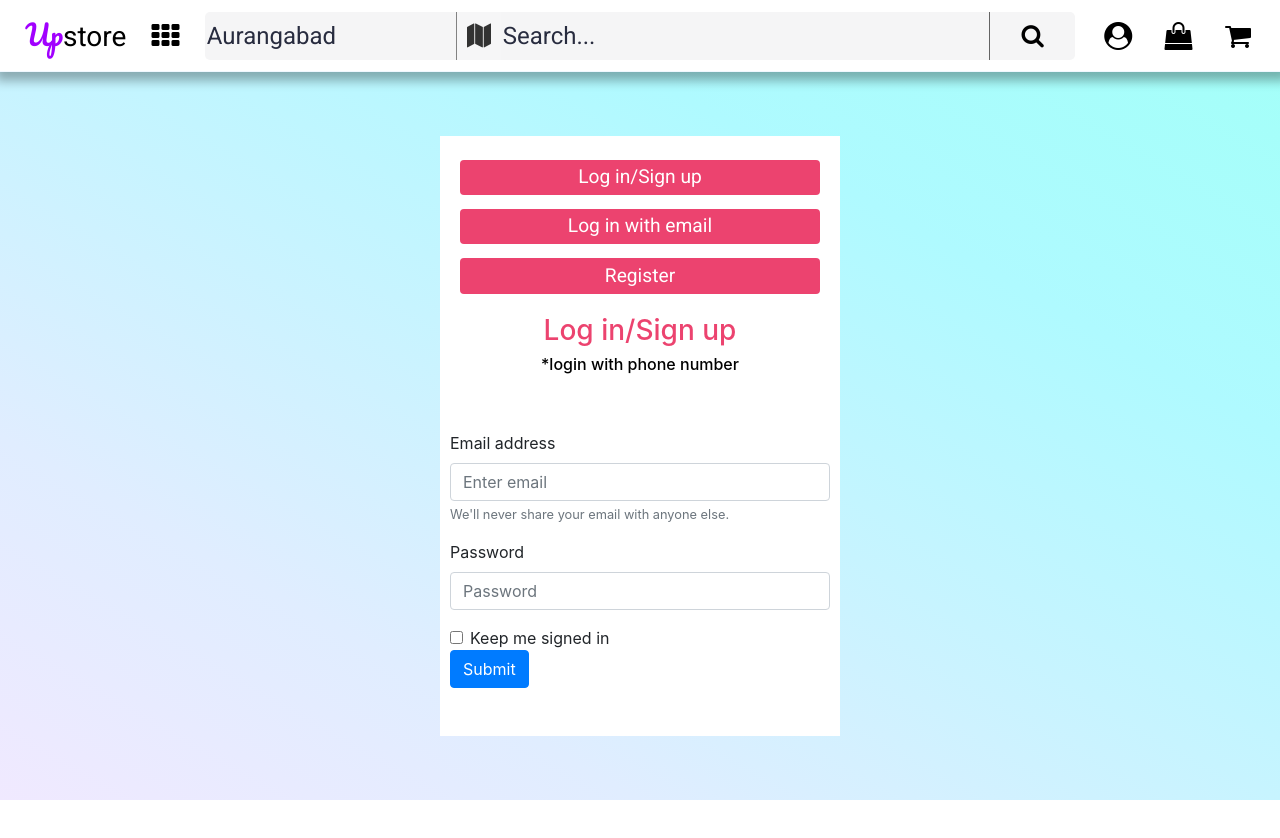
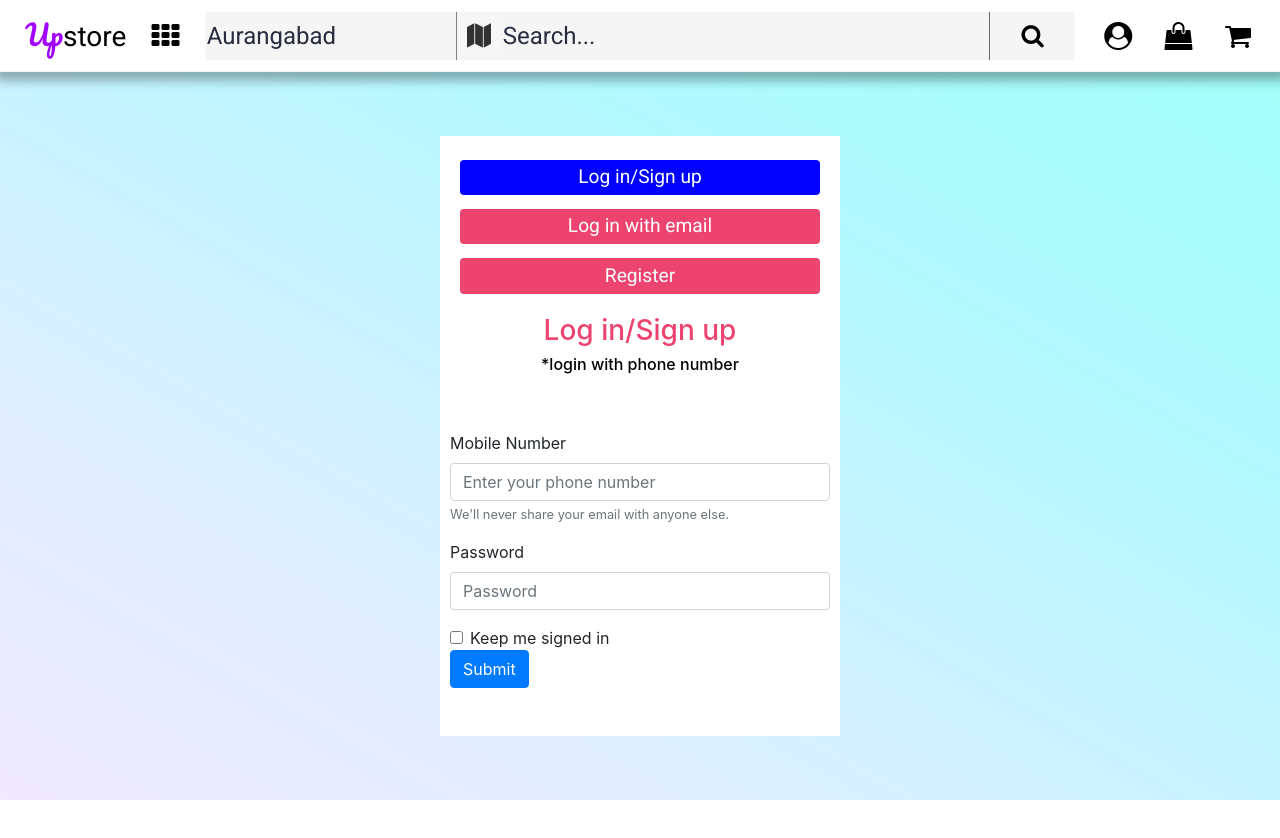
Before and after one commit to harshit151001/Upstore.in, a React (Create React App) app: page /loginsignup in a window 1280 px wide. Shown: the top 838 px of the page. Built offline with nearby package versions, Linux system fonts and the light colour scheme.

Commit message:
somethings changed

```diff
--- a/src/Components/Users/Loginsignupform.js
+++ b/src/Components/Users/Loginsignupform.js
@@ -54,18 +54,23 @@ const Button = styled.button`
   border-radius: 4px;
 `;
 const Formbox = styled.div`
-width: 95%;
-margin: auto;
-align-items: center;
+  width: 95%;
+  margin: auto;
+  align-items: center;
 `;
 
 const Loginsignupform = () => {
-  const methods = [{type:"Log in/Sign up",information: "*login with phone number" }, {type:'Log in with email', information: ""},{type:'Register', information: ""}];
+  const methods = [
+    { type: 'Log in/Sign up', information: '*login with phone number' },
+    { type: 'Log in with email', information: '' },
+    { type: 'Register', information: '' },
+  ];
   const [form, setForm] = useState(0);
 
   const clickHandler = (idx) => {
     setForm(idx);
   };
+  const active = (idx, form) => (idx === form ? { background: 'blue' } : {});
 
   return (
     <Wrapper>
@@ -73,6 +78,7 @@ const Loginsignupform = () => {
         <Buttonbox>
           {methods.map((item, index) => (
             <Button
+              style={active(index, form)}
               onClick={() => {
                 clickHandler(index);
               }}
@@ -82,8 +88,12 @@ const Loginsignupform = () => {
             </Button>
           ))}
         </Buttonbox>
-        <h3 style={{textAlign: 'center',color: '#ec436f'}}>{methods[form].type}</h3>
-        <h6 style={{textAlign: 'center', color: 'black'}}>{methods[form].information}</h6>
+        <h3 style={{ textAlign: 'center', color: '#ec436f' }}>
+          {methods[form].type}
+        </h3>
+        <h6 style={{ textAlign: 'center', color: 'black' }}>
+          {methods[form].information}
+        </h6>
         <Formbox>
           {form === 0 ? (
             <Loginwithphone />
--- a/src/Components/Users/Loginwithphone.js
+++ b/src/Components/Users/Loginwithphone.js
@@ -2,20 +2,20 @@ import React from 'react';
 
 const Loginwithphone = () => {
   return <><form>
-  <div class="form-group">
-    <label for="exampleInputEmail1">Email address</label>
-    <input type="email" class="form-control" id="exampleInputEmail1" aria-describedby="emailHelp" placeholder="Enter email"/>
-    <small id="emailHelp" class="form-text text-muted">We'll never share your email with anyone else.</small>
+  <div className="form-group">
+    <label htmlFor="exampleInputNumber">Mobile Number</label>
+    <input type="phone" className="form-control" id="exampleInputEmail1" aria-describedby="eHelp" placeholder="Enter your phone number"/>
+    <small id="emailHelp" className="form-text text-muted">We'll never share your email with anyone else.</small>
   </div>
-  <div class="form-group">
-    <label for="exampleInputPassword1">Password</label>
-    <input type="password" class="form-control" id="exampleInputPassword1" placeholder="Password"/>
+  <div className="form-group">
+    <label htmlFor="exampleInputPassword1">Password</label>
+    <input type="password" className="form-control" id="exampleInputPassword1" placeholder="Password"/>
   </div>
-  <div class="form-check">
-    <input type="checkbox" class="form-check-input" id="exampleCheck1"/>
-    <label class="form-check-label" for="exampleCheck1">Keep me signed in</label>
+  <div className="form-check">
+    <input type="checkbox" className="form-check-input" id="exampleCheck1"/>
+    <label className="form-check-label" for="exampleCheck1">Keep me signed in</label>
   </div>
-  <button type="submit" class="btn btn-primary">Submit</button>
+  <button type="submit" className="btn btn-primary">Submit</button>
 </form></>;
 };
 
--- a/src/index.js
+++ b/src/index.js
@@ -1,8 +1,7 @@
 import React from 'react';
 import ReactDOM from 'react-dom';
-//import './index.css';
 import App from './App';
-import * as serviceWorker from './serviceWorker';
+
 
 ReactDOM.render(
   <React.StrictMode>
@@ -10,8 +9,3 @@ ReactDOM.render(
   </React.StrictMode>,
   document.getElementById('root')
 );
-
-// If you want your app to work offline and load faster, you can change
-// unregister() to register() below. Note this comes with some pitfalls.
-// Learn more about service workers: https://bit.ly/CRA-PWA
-serviceWorker.register();
```
Also changed, not shown: src/Components/Cards/Productcard.js (added, +7 -0 lines), src/Components/Routes/Shop.js (added, +11 -0 lines), src/Components/Shop/Shoppage.js (added, +7 -0 lines), src/Components/Categories/Categories.js (added), src/Components/Shop/Productlist.js (added).
